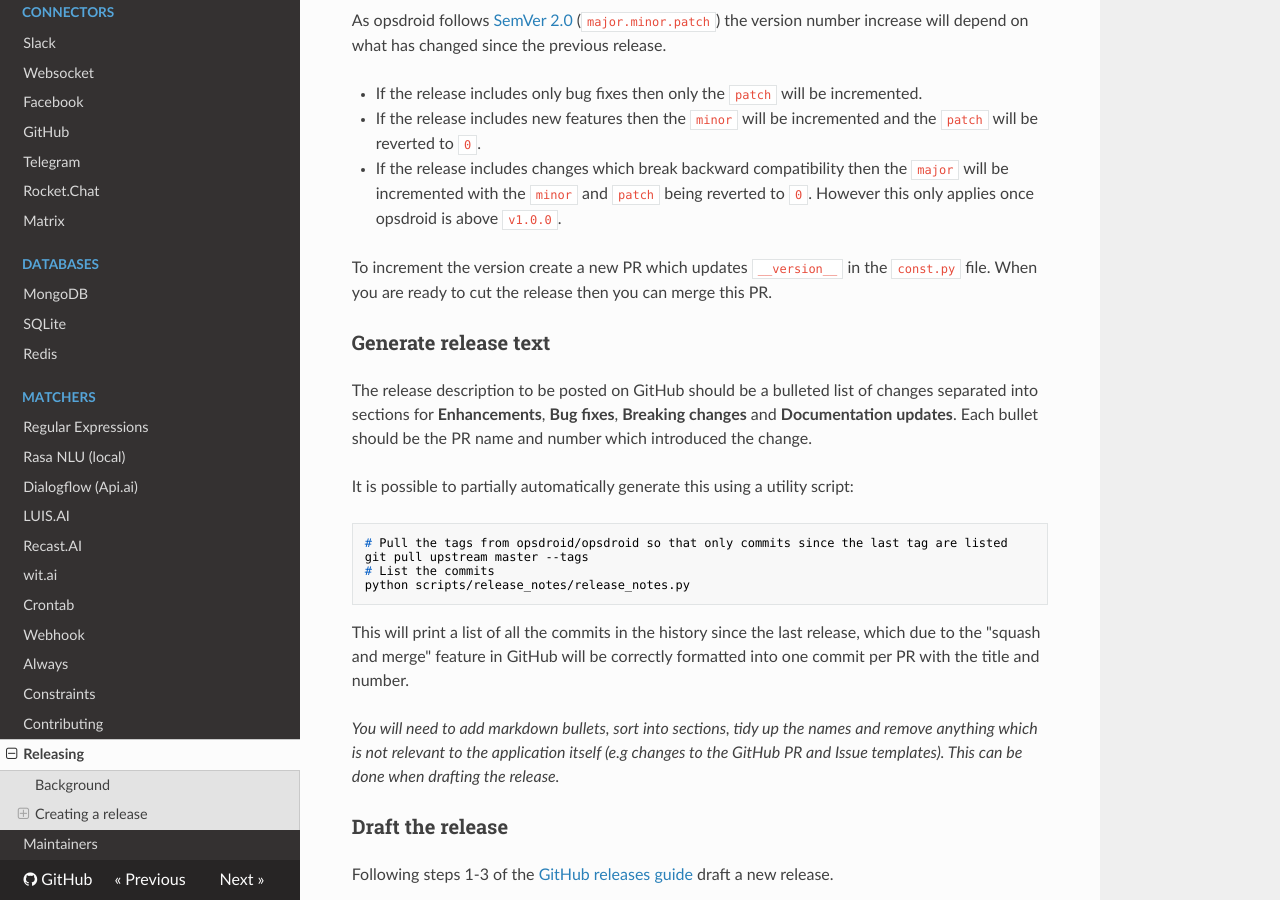
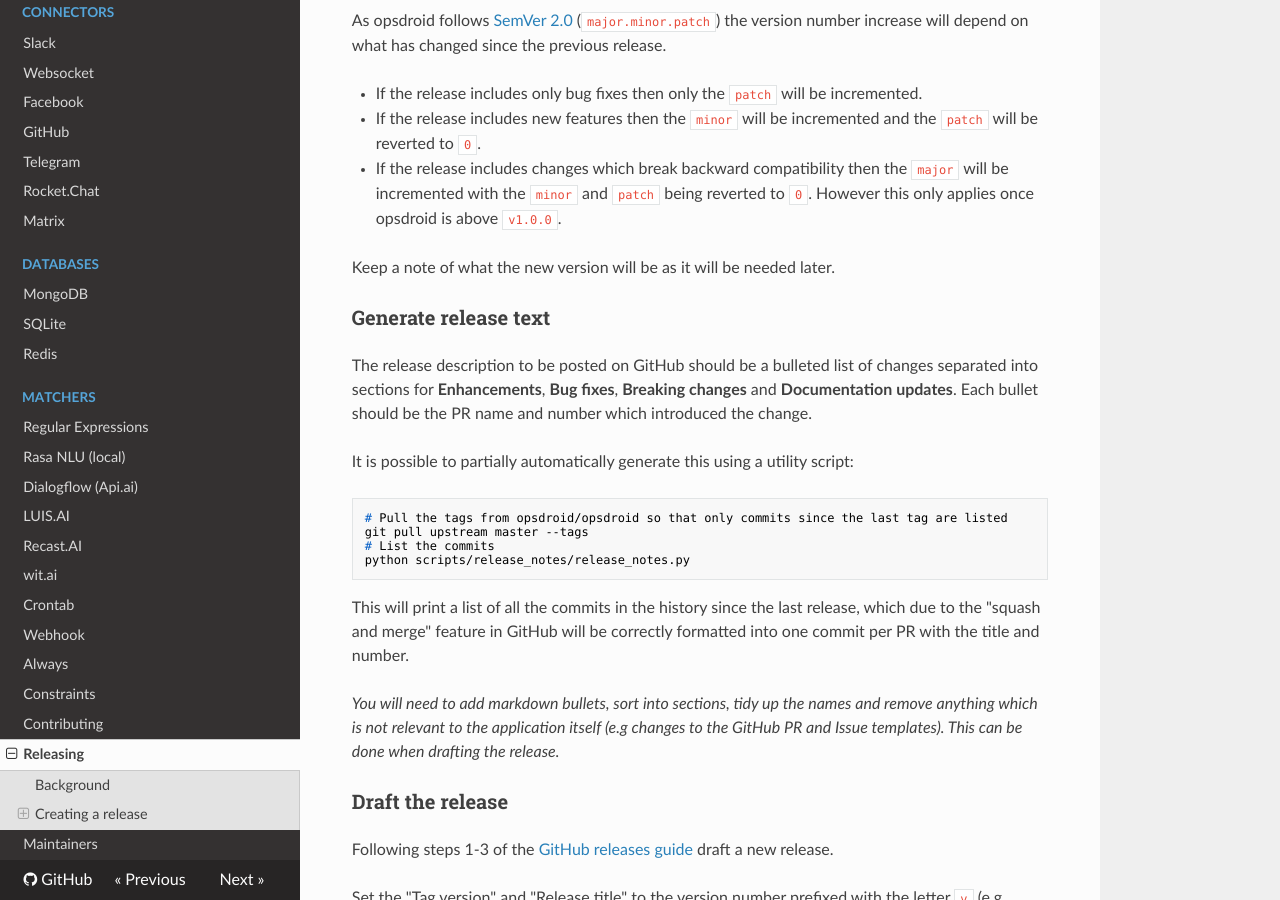
Before and after one commit to opsdroid/opsdroid, an MkDocs documentation site: the page built from docs/project/making-a-release.md, in a window 1280 px wide and 900 px high, scrolled down 820 px. Built offline with MkDocs 1.6.1, drawn with Linux system fonts in a browser that asks for light colours; nearby versions of some CDN libraries; old or Windows-style settings are respelled for this version of MkDocs.

Commit message:
Update version number infor

```diff
--- a/docs/project/making-a-release.md
+++ b/docs/project/making-a-release.md
@@ -32,7 +32,7 @@
 - If the release includes new features then the `minor` will be incremented and the `patch` will be reverted to `0`.
 - If the release includes changes which break backward compatibility then the `major` will be incremented with the `minor` and `patch` being reverted to `0`. However this only applies once opsdroid is above `v1.0.0`.
 
-To increment the version create a new PR which updates `__version__` in the `const.py` file. When you are ready to cut the release then you can merge this PR.
+Keep a note of what the new version will be as it will be needed later.
 
 ### Generate release text
 
```
